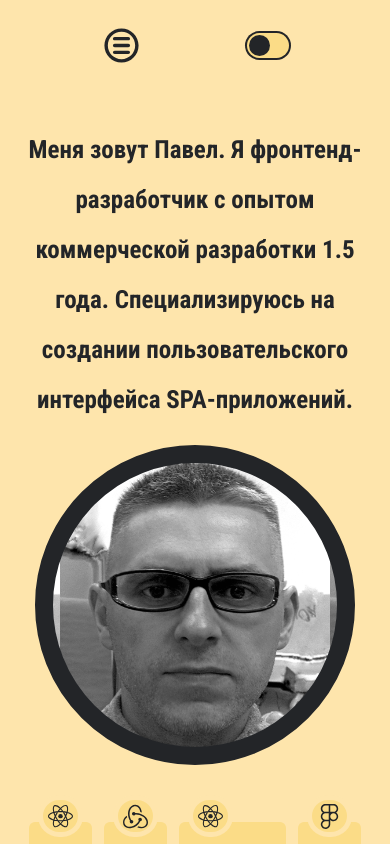
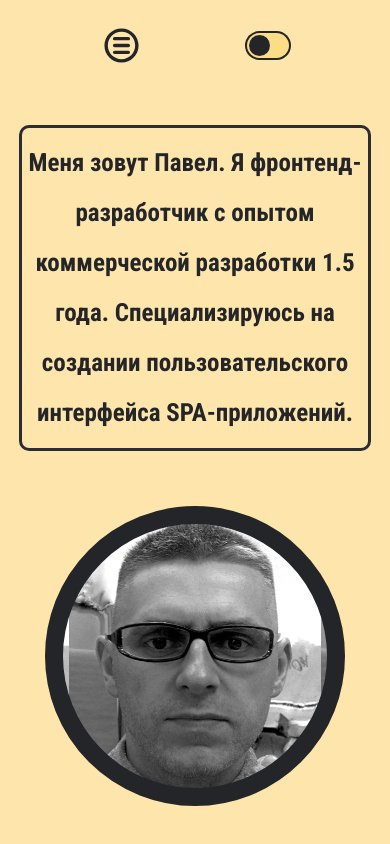
Before and after one commit to pavelminsk1979/portfolioNew, a React (Vite) app: page /info in a window 390 px wide. Both pictures are taken after a click on the element "вернуться на главную". Shown: the top 844 px of the page. Built offline with nearby package versions, Linux system fonts and the light colour scheme.

Commit message:
refactor scc

```diff
--- a/src/components/contact/Contact.module.scss
+++ b/src/components/contact/Contact.module.scss
@@ -159,7 +159,7 @@
 @media screen and (width <= 1000px) {
   .main {
     min-width: 90%;
-    margin-top: 430px;
+    margin-top: 480px;
   }
 }
 
@@ -169,7 +169,7 @@
     flex-direction: column-reverse;
     align-items: center;
     gap: 50px;
-    margin-top: 460px;
+    margin-top: 505px;
   }
 
   .blockForm {
@@ -182,6 +182,12 @@
   }
 }
 
+@media (width <= 450px) {
+  .main {
+    margin-top: 430px;
+  }
+}
+
 @media (width <= 360px) {
   .contactPhoneTelegrMail {
     font-family: var(--font-family-primary);
--- a/src/components/header/Header.module.scss
+++ b/src/components/header/Header.module.scss
@@ -1,7 +1,7 @@
 .block {
   display: none;
   min-width: 85%;
-  margin: 80px 0 0;
+  margin: 30px 0 0;
 }
 
 .header {
--- a/src/components/main/Main.module.scss
+++ b/src/components/main/Main.module.scss
@@ -70,15 +70,19 @@
     font-family: var(--font-family-primary);
     font-size: var(--font-size-xxl);
     text-align: center;
+    border: 3px solid var(--color-light-300);
+    border-radius: 10px;
+    padding: 10px 5px;
+    margin-bottom: 60px;
   }
 
   .foto {
+    width: 280px;
+    height: 280px;
+  }
+
+  .foto::before {
     width: 300px;
     height: 300px;
   }
-
-  .foto::before {
-    width: 320px;
-    height: 320px;
-  }
 }
--- a/src/components/scils/Scils.module.scss
+++ b/src/components/scils/Scils.module.scss
@@ -2,7 +2,7 @@
   display: flex;
   flex-wrap: wrap;
 
-  /* margin: 30px; */
+  margin-bottom: 60px;
   gap: 20px;
   justify-content: space-between;
 
@@ -63,20 +63,6 @@
   transition: transform 0.5s;
 }
 
-/*.skillItem:hover .textWraper {
-  box-shadow: 0 5px 10px var(--color-light-100);
-}
-
-.skillItem:hover .icon {
-  transform: scale(105%);
-  transition: transform 0.5s;
-}
-
-.skillItem:hover .text {
-  color: var(--color-light-50);
-  transition: transform 0.5s;
-}*/
-
 @media screen and (width <= 930px) {
   .textWraper {
     padding: 20px 25px 6px;
@@ -103,6 +89,12 @@
   .icon {
     width: 35px;
     height: 35px;
+  }
+}
+
+@media screen and (width <= 700px) {
+  .main {
+    margin-top: 25px;
   }
 }
 
--- a/src/components/works/Works.module.scss
+++ b/src/components/works/Works.module.scss
@@ -129,7 +129,7 @@
   transition: 0.5s;
 }
 
-@media (width >= 1000px) {
+@media (width >= 1001px) {
   .leftArrowWrapper,
   .rightArrowWrapper {
     display: block; /* Показываем обертки на экранах шире 1000px */
@@ -157,24 +157,32 @@
   .blockTitleProjectAndTechnoloies {
     min-width: 90%;
     height: 65%;
-
-    /* margin-bottom: 30px; */
+    padding-bottom: 20px;
   }
 }
 
 @media (width <= 450px) {
   .frame {
-    min-width: 109%;
+    min-width: 107%;
     margin-top: 275px;
-    margin-left: -17px;
+    margin-left: -12px;
+    padding: 0 0 10px;
   }
 
   .blockTitleProjectAndTechnoloies {
     margin-bottom: 10px;
-    padding: 15px;
+    padding: 0 30px;
   }
 
   .link {
-    width: 310px;
+    width: 280px;
+    height: 40px;
+    font-size: var(--font-size-l);
   }
 }
+
+@media (width <= 340px) {
+  .blockTitleProjectAndTechnoloies {
+    padding: 0 35px 0 40px;
+  }
+}
```
